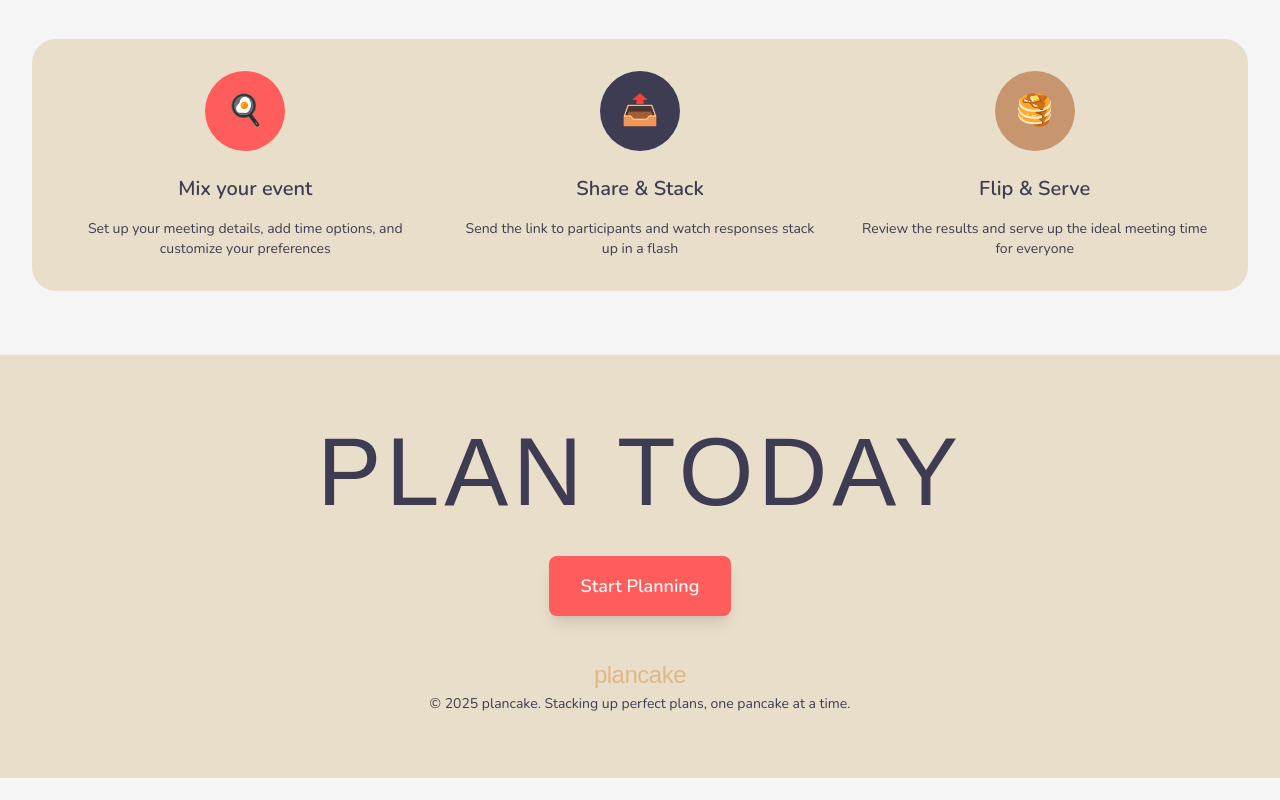
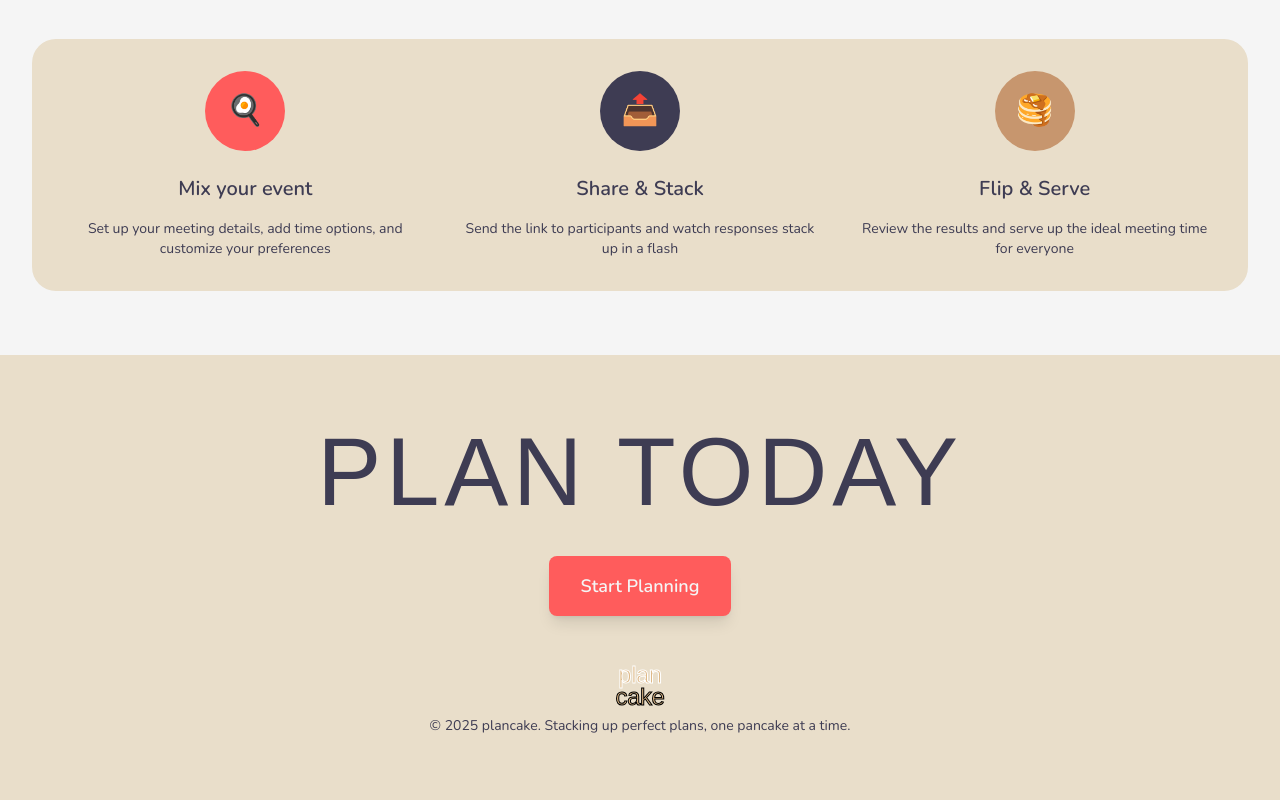
Before and after one commit to plan-cake/frontend, a Next.js app: page / in a window 1280 px wide. Shown: the part 1459-2259 px from the top of the page. Before the commit the page ends 2237 px from the top, so only its background shows below. Built offline with nearby package versions, Linux system fonts and the light colour scheme; no server answers; a web font is replaced by a local one.

Commit message:
Add logo to bottom of landing page

```diff
--- a/app/page.tsx
+++ b/app/page.tsx
@@ -1,6 +1,7 @@
 "use client";
 
 import Link from "next/link";
+import Logo from "./ui/components/logo";
 
 export default function Home() {
   return (
@@ -154,7 +155,9 @@ export default function Home() {
             </Link>
           </div>
           <div className="mt-12">
-            <div className="font-display mb-2 text-2xl text-lion">plancake</div>
+            <div className="mb-2">
+              <Logo />
+            </div>
             <p className="text-sm">
               © 2025 plancake. Stacking up perfect plans, one pancake at a
               time.
```
